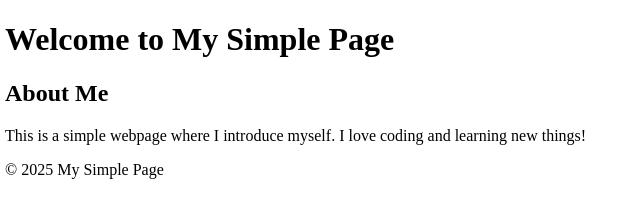
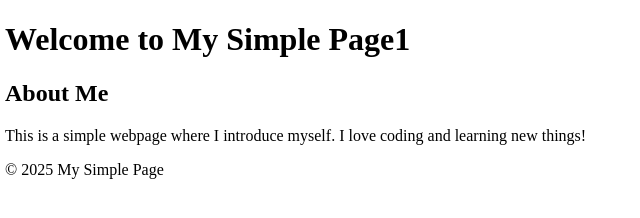
Before and after one commit to TerryHive/project1, a website: page index.html in a window 1280 px wide. Shown: the full height of the page, 3-643 px from the left. Drawn offline with Linux system fonts and the light colour scheme.

Commit message:
classic-popcat-click

```diff
--- a/index.html
+++ b/index.html
@@ -7,7 +7,7 @@
 </head>
 <body>
 <header>
-    <h1>Welcome to My Simple Page</h1>
+    <h1>Welcome to My Simple Page1</h1>
 </header>
 
 <section>
```
